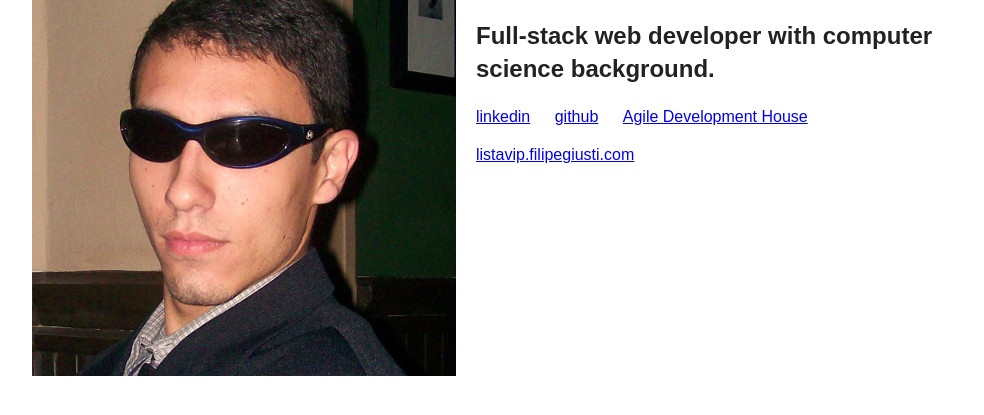
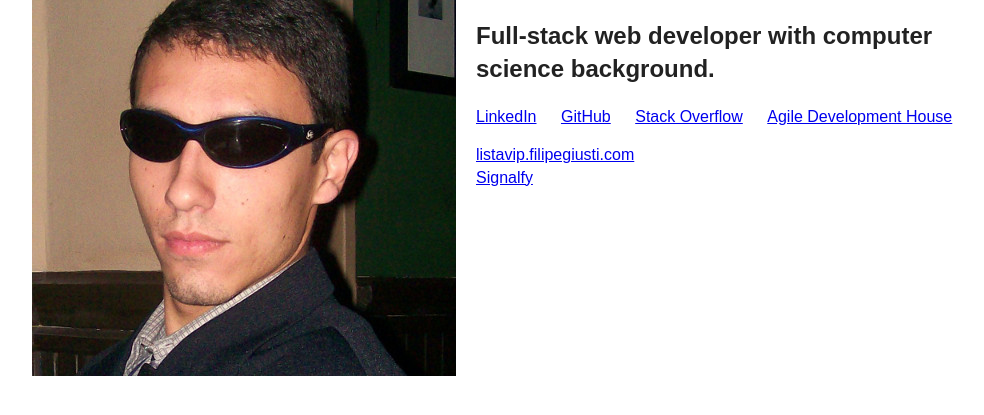
Before and after one commit to filipegiusti/filipegiusti.com, a plain HTML site: page index.html in a window 1280 px wide. Shown: the part 69-484 px from the top of the page, without its empty margins (118-1102 px from the left). Drawn offline with Linux system fonts and the light colour scheme.

Commit message:
Add stackoverflow profile link and signalfy project link.

```diff
--- a/index.html
+++ b/index.html
@@ -27,12 +27,14 @@
         <h1>Filipe Vernetti Giusti</h1>
         <h2>Full-stack web developer with computer science background.</h2>
         <ul id="profiles">
-            <li><a href="http://br.linkedin.com/in/filipegiusti">linkedin</a></li>
-	    <li><a href="https://github.com/filipegiusti">github</a></li>
-	    <li><a href="http://www.agiledh.com">Agile Development House</a></li>
+            <li><a href="http://br.linkedin.com/in/filipegiusti">LinkedIn</a></li>
+            <li><a href="https://github.com/filipegiusti">GitHub</a></li>
+            <li><a href="http://stackoverflow.com/users/206534/filipe-giusti">Stack Overflow</a></li>
+            <li><a href="http://www.agiledh.com">Agile Development House</a></li>
         </ul>
 	<ul id="projects">
             <li><a href="http://listavip.filipegiusti.com">listavip.filipegiusti.com</a></li>
+            <li><a href="http://signalfy.com">Signalfy</a></li>
         </ul>
     </div>
 
```
